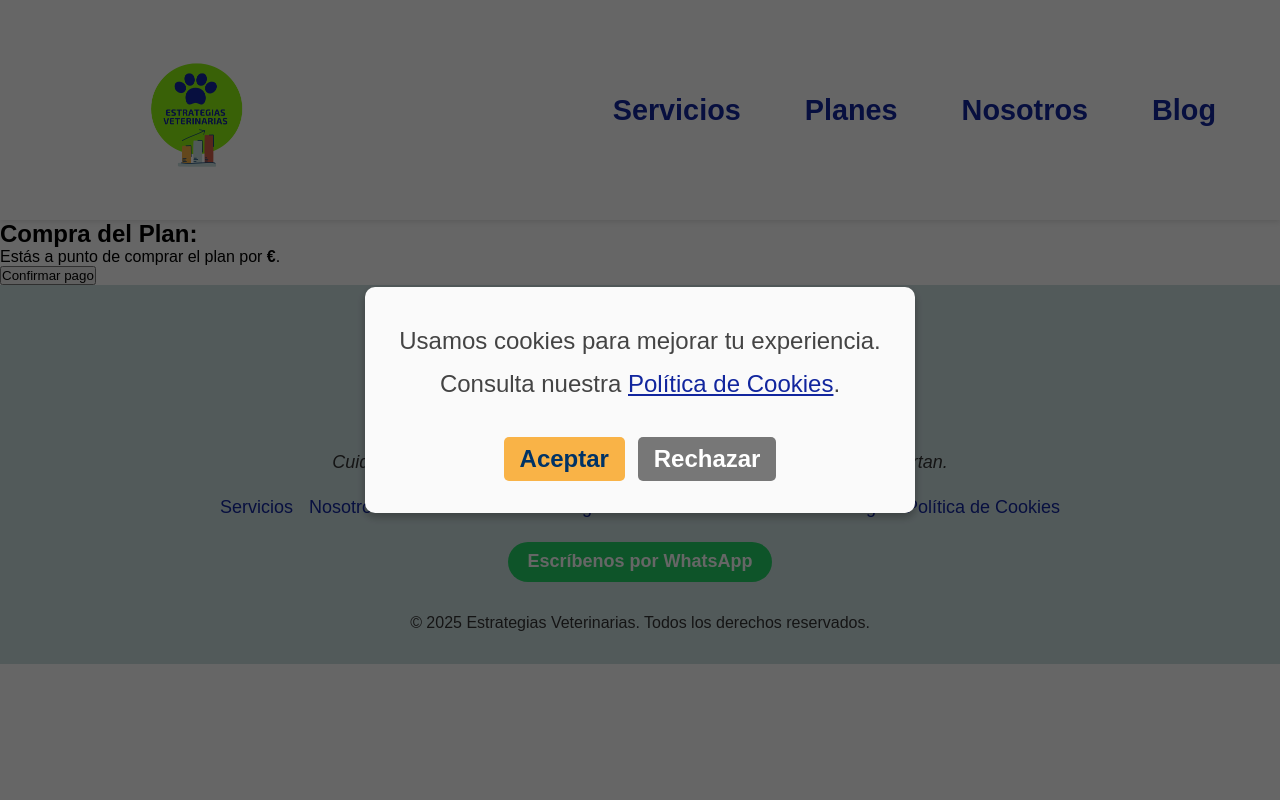
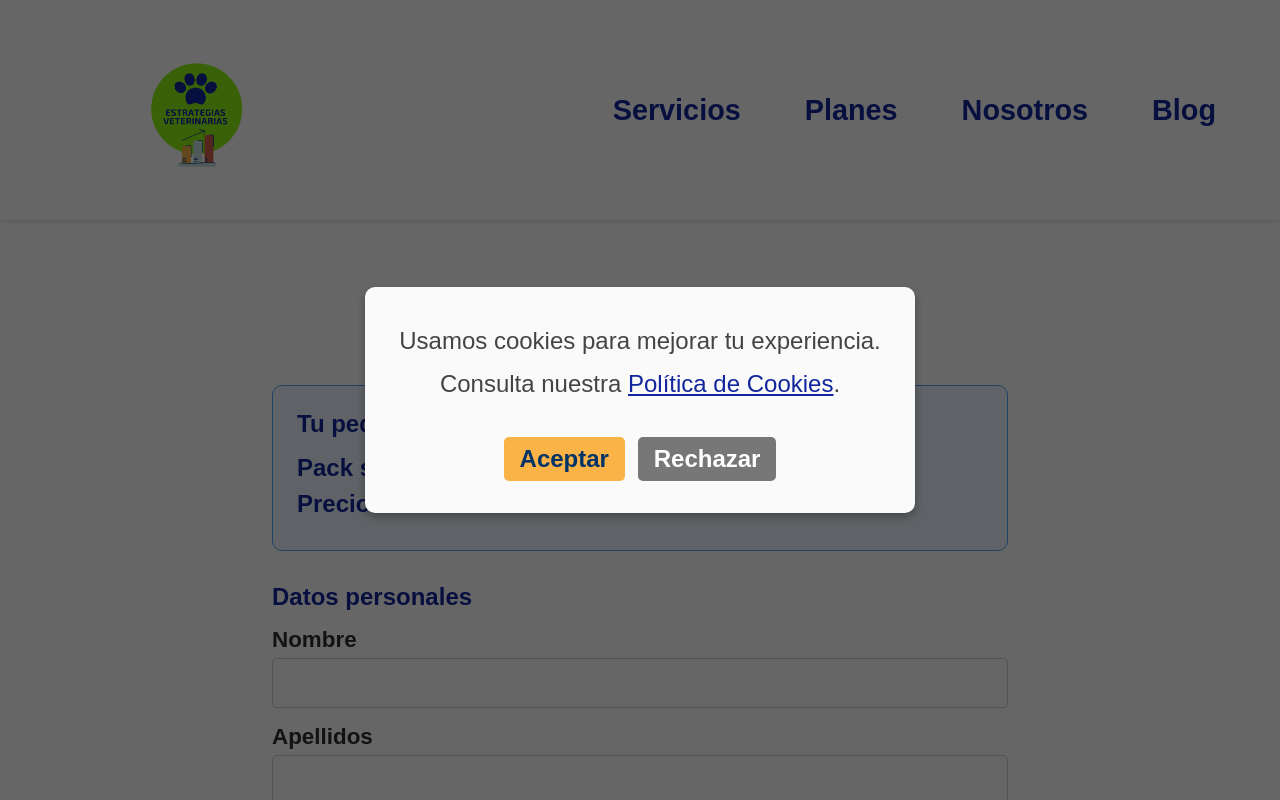
Before and after one commit to MiquelXubet/web-estrategias-veterinarias, a React (Vite) app: page /comprar/1 in a window 1280 px wide. Shown: the top 800 px of the page. Built offline with nearby package versions, Linux system fonts and the light colour scheme.

Commit message:
commit pagina checkout

```diff
--- a/src/components/Pages/Checkout.css
+++ b/src/components/Pages/Checkout.css
@@ -1,97 +1,83 @@
-/* Mobile first base styles */
-.checkout-container {
-  padding: 1.5rem;
-  max-width: 600px;
-  margin: 0 auto;
-  background-color: #fafafa; /* gris muy claro */
-  border-radius: 12px;
-  box-shadow: 0 0 15px rgba(18, 38, 158, 0.15); /* sombra azul suave */
+.checkout-section {
+  padding: 2rem;
+  max-width: 800px;
+  margin: auto;
 }
 
 .checkout-title {
-  font-size: 1.8rem;
-  margin-bottom: 1.5rem;
   text-align: center;
-  font-weight: 700;
+  font-size: 2rem;
   color: #12269e; /* azul principal */
+  margin-bottom: 2rem;
 }
 
-.checkout-plan {
-  margin-bottom: 1.5rem;
-  padding: 1.2rem;
-  border: 1.5px solid #f9b347; /* borde amarillo */
-  border-radius: 8px;
-  background-color: #ffffff;
-  box-shadow: 0 2px 6px rgba(249, 179, 71, 0.2);
+.checkout-summary {
+  background: rgba(77, 163, 255, 0.1); /* azul claro suave */
+  border: 1px solid #4da3ff;
+  padding: 1.5rem;
+  border-radius: 10px;
+  margin-bottom: 2rem;
 }
 
-.checkout-plan h2 {
-  font-size: 1.4rem;
-  margin-bottom: 0.6rem;
-  color: #2a7a2a; /* verde */
+.checkout-summary h2 {
+  margin-bottom: 1rem;
+  font-size: 1.5rem;
+  color: #12269e;
 }
 
-.checkout-plan p {
-  font-size: 1.05rem;
-  margin-bottom: 0.6rem;
-  color: #555555;
+.checkout-summary p {
+  font-size: 1.5rem;
+  color: #12269e;
+  margin: 0.5rem 0;
 }
 
-.checkout-buttons {
+.checkout-form h2 {
+  margin: 1.5rem 0 1rem;
+  font-size: 1.5rem;
+  color: #12269e;
+}
+
+.form-group {
   display: flex;
   flex-direction: column;
+  margin-bottom: 1rem;
+}
+
+.form-group label {
+  font-weight: bold;
+  margin-bottom: 0.3rem;
+  color: #2d2d2d;
+}
+
+.form-group input {
+  padding: 0.7rem;
+  border: 1px solid #ccc;
+  border-radius: 5px;
+}
+
+.form-row {
+  display: flex;
   gap: 1rem;
 }
 
-.checkout-buttons button {
-  padding: 0.85rem;
+.checkout-btn {
+  background-color: #ff7c3f; /* naranja principal */
+  color: white;
+  padding: 1rem;
   font-size: 1.1rem;
   border: none;
   border-radius: 8px;
   cursor: pointer;
-  font-weight: 600;
-  transition: background-color 0.3s ease, box-shadow 0.3s ease;
-  box-shadow: 0 2px 6px rgba(0, 0, 0, 0.1);
+  width: 100%;
+  transition: background 0.3s ease;
 }
 
-.buy-button {
-  background-color: #4da3ff; /* azul claro para más coherencia */
-  color: white;
-  box-shadow: 0 4px 12px rgba(77, 163, 255, 0.5);
+.checkout-btn:hover {
+  background-color: #ff4d00; /* naranja oscuro */
 }
 
-.buy-button:hover {
-  background-color: #12269e; /* azul principal */
-  box-shadow: 0 6px 18px rgba(18, 38, 158, 0.7);
-}
-
-.back-button {
-  background-color: #777777;
-  color: white;
-  box-shadow: 0 4px 10px rgba(119, 119, 119, 0.4);
-}
-
-.back-button:hover {
-  background-color: #444444;
-  box-shadow: 0 6px 16px rgba(68, 68, 68, 0.7);
-}
-
-/* Tablet and up (min-width: 600px) */
-@media (min-width: 600px) {
-  .checkout-title {
-    font-size: 2.5rem;
-  }
-
-  .checkout-plan h2 {
-    font-size: 1.7rem;
-  }
-
-  .checkout-buttons {
-    flex-direction: row;
-    justify-content: space-between;
-  }
-
-  .checkout-buttons button {
-    flex: 1;
+@media (max-width: 600px) {
+  .form-row {
+    flex-direction: column;
   }
 }
--- a/src/components/Pages/Checkout.jsx
+++ b/src/components/Pages/Checkout.jsx
@@ -1,6 +1,7 @@
 // src/components/Checkout.jsx
-import React from "react";
+import React, { useState } from "react";
 import { useParams } from "react-router-dom";
+import emailjs from "@emailjs/browser";
 import planesData from "../../data/planesData";
 import "./Checkout.css";
 
@@ -8,20 +9,189 @@ const Checkout = () => {
   const { id } = useParams();
   const plan = planesData.find((p) => p.id === parseInt(id));
 
+  const [formData, setFormData] = useState({
+    nombre: "",
+    apellidos: "",
+    direccion: "",
+    ciudad: "",
+    cp: "",
+    provincia: "",
+    tarjeta: "",
+    caducidad: "",
+    cvv: "",
+  });
+
   if (!plan) return <div>Plan no encontrado</div>;
 
+  const handleChange = (e) => {
+    setFormData({
+      ...formData,
+      [e.target.id]: e.target.value,
+    });
+  };
+
+  const handleSubmit = (e) => {
+    e.preventDefault();
+
+    const templateParams = {
+      nombre: formData.nombre,
+      apellidos: formData.apellidos,
+      direccion: formData.direccion,
+      ciudad: formData.ciudad,
+      cp: formData.cp,
+      provincia: formData.provincia,
+      tarjeta: formData.tarjeta,
+      caducidad: formData.caducidad,
+      cvv: formData.cvv,
+      pack: plan.nombre,
+      precio: plan.precio,
+    };
+
+    emailjs
+      .send(
+        "service_isz2jvd", // Tu Service ID
+        "template_ab816tj", // Tu Template ID
+        templateParams, // Datos que enviamos
+        "6Lg-f7Z8vNBqT6PyP" // Tu Public Key
+      )
+      .then(
+        () => {
+          alert("Compra realizada con éxito");
+          setFormData({
+            nombre: "",
+            apellidos: "",
+            direccion: "",
+            ciudad: "",
+            cp: "",
+            provincia: "",
+            tarjeta: "",
+            caducidad: "",
+            cvv: "",
+          });
+        },
+        (error) => {
+          alert("Error al realizar la compra: " + error.text);
+        }
+      );
+  };
+
   return (
-    <section className="checkout">
-      <h2>Compra del Plan: {plan.name}</h2>
-      <p>
-        Estás a punto de comprar el plan por <strong>{plan.price} €</strong>.
-      </p>
-      <button
-        className="confirm-button"
-        onClick={() => alert("Simulando pago...")}
-      >
-        Confirmar pago
-      </button>
+    <section className="checkout-section">
+      <h1 className="checkout-title">Finalizar compra</h1>
+
+      <div className="checkout-summary">
+        <h2>Tu pedido</h2>
+        <p>
+          <strong>Pack seleccionado:</strong> {plan.nombre}
+        </p>
+        <p>
+          <strong>Precio:</strong> {plan.precio} €
+        </p>
+      </div>
+
+      <form className="checkout-form" onSubmit={handleSubmit}>
+        <h2>Datos personales</h2>
+        <div className="form-group">
+          <label htmlFor="nombre">Nombre</label>
+          <input
+            type="text"
+            id="nombre"
+            value={formData.nombre}
+            onChange={handleChange}
+            required
+          />
+        </div>
+        <div className="form-group">
+          <label htmlFor="apellidos">Apellidos</label>
+          <input
+            type="text"
+            id="apellidos"
+            value={formData.apellidos}
+            onChange={handleChange}
+            required
+          />
+        </div>
+        <div className="form-group">
+          <label htmlFor="direccion">Dirección</label>
+          <input
+            type="text"
+            id="direccion"
+            value={formData.direccion}
+            onChange={handleChange}
+            required
+          />
+        </div>
+        <div className="form-group">
+          <label htmlFor="ciudad">Ciudad</label>
+          <input
+            type="text"
+            id="ciudad"
+            value={formData.ciudad}
+            onChange={handleChange}
+            required
+          />
+        </div>
+        <div className="form-row">
+          <div className="form-group">
+            <label htmlFor="cp">Código Postal</label>
+            <input
+              type="text"
+              id="cp"
+              value={formData.cp}
+              onChange={handleChange}
+              required
+            />
+          </div>
+          <div className="form-group">
+            <label htmlFor="provincia">Provincia</label>
+            <input
+              type="text"
+              id="provincia"
+              value={formData.provincia}
+              onChange={handleChange}
+              required
+            />
+          </div>
+        </div>
+
+        <h2>Datos de pago</h2>
+        <div className="form-group">
+          <label htmlFor="tarjeta">Número de tarjeta</label>
+          <input
+            type="text"
+            id="tarjeta"
+            value={formData.tarjeta}
+            onChange={handleChange}
+            required
+          />
+        </div>
+        <div className="form-row">
+          <div className="form-group">
+            <label htmlFor="caducidad">Caducidad</label>
+            <input
+              type="text"
+              id="caducidad"
+              value={formData.caducidad}
+              onChange={handleChange}
+              required
+            />
+          </div>
+          <div className="form-group">
+            <label htmlFor="cvv">CVV</label>
+            <input
+              type="text"
+              id="cvv"
+              value={formData.cvv}
+              onChange={handleChange}
+              required
+            />
+          </div>
+        </div>
+
+        <button type="submit" className="checkout-btn">
+          Finalizar compra
+        </button>
+      </form>
     </section>
   );
 };
```
